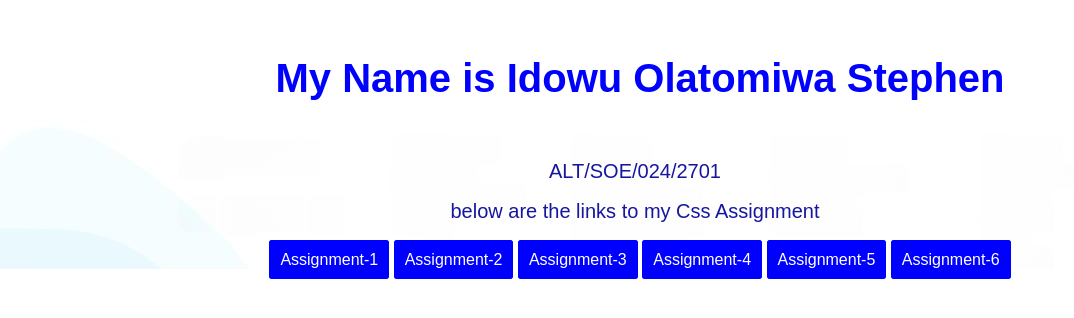
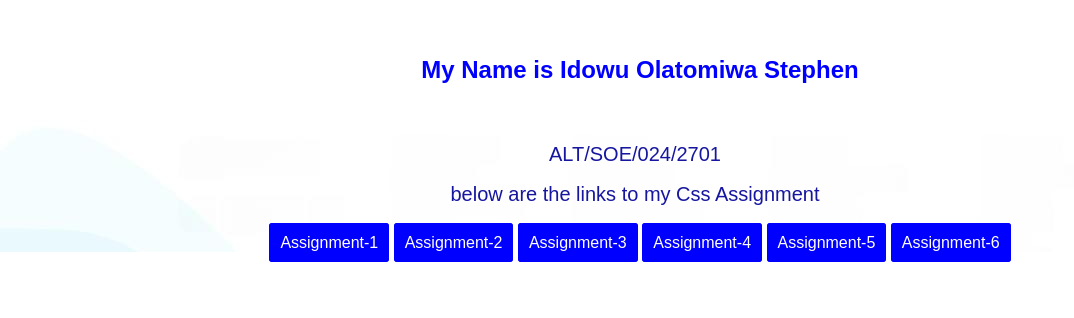
Before and after one commit to OlatomiwaOB/Css_Assignment, a plain HTML site: page index.html in a window 1280 px wide. Shown: the part 144-462 px from the top of the page, without its empty margins (0-1074 px from the left). Drawn offline with Linux system fonts and the light colour scheme.

Commit message:
I update my project

```diff
--- a/assets/style/style.css
+++ b/assets/style/style.css
@@ -16,7 +16,7 @@ body {
   margin-top: 200px;
 }
 .grid h1 {
-  font-size: 40px;
+  font-size: 4clw0px;
   color: blue;
   margin-top: 30px;
   margin-bottom: 50px;
```
